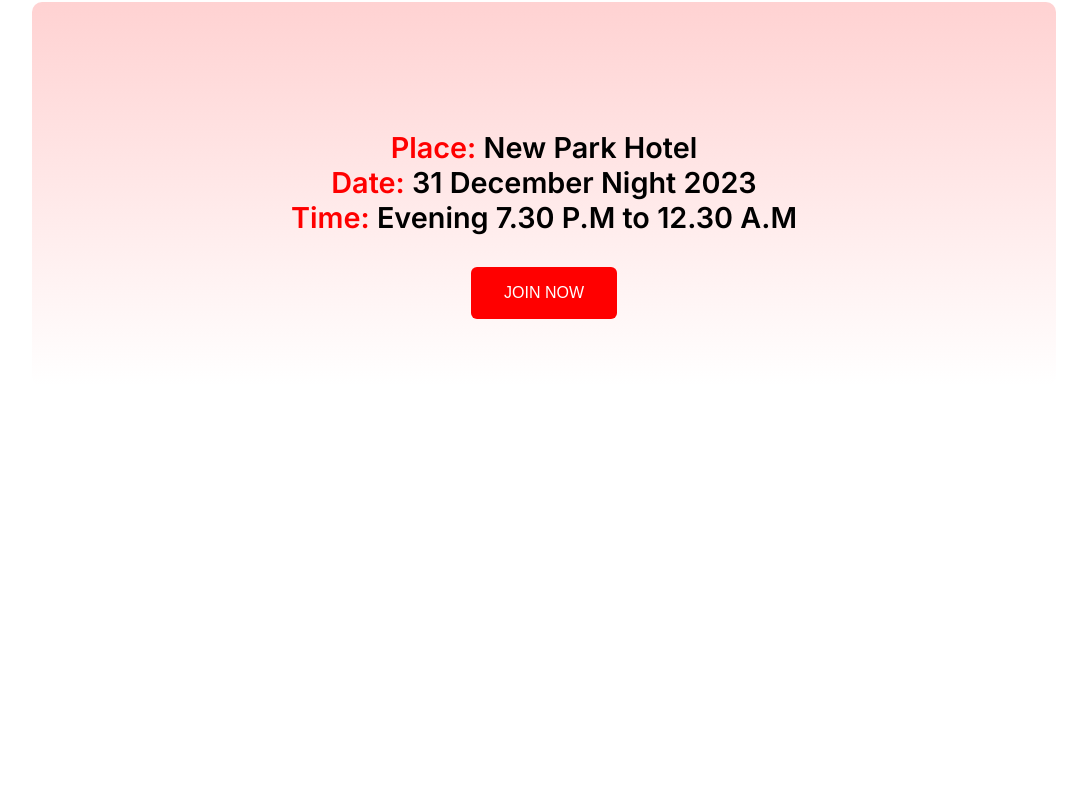
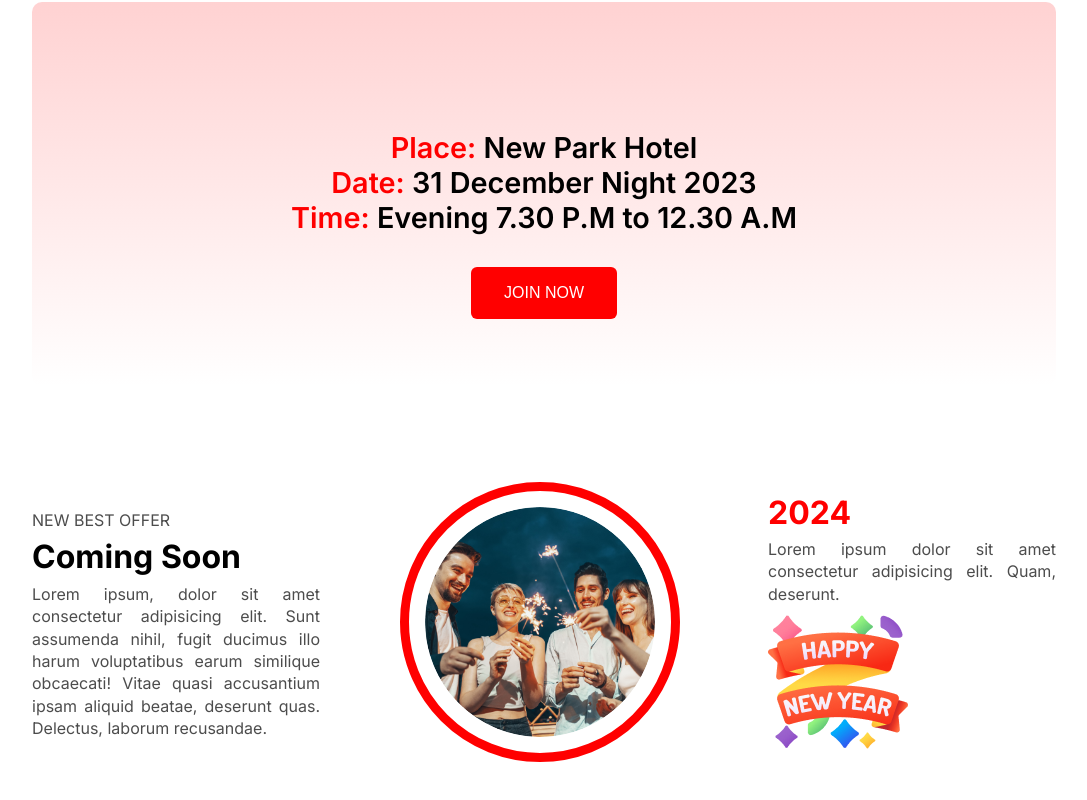
Before and after one commit to saadprof/PH_new-year-offer-resources, a plain HTML site: page index.html in a window 1280 px wide. Shown: the part 1901-2701 px from the top of the page, without its empty margins (96-1183 px from the left). Before the commit the page ends 2351 px from the top, so only its background shows below. Drawn offline with Linux system fonts and the light colour scheme.

Commit message:
'Best offers coming soon' section added

```diff
--- a/index.html
+++ b/index.html
@@ -43,8 +43,37 @@
             <section id="place-time">
                 <p><span class="red">Place:</span> New Park Hotel</p>
                 <p><span class="red">Date:</span> 31 December Night 2023</p>
-                <p><span class="red">Time:</span> Evening 7.30 P.M to 12.30 A.M</p>
+                <p>
+                    <span class="red">Time:</span> Evening 7.30 P.M to 12.30 A.M
+                </p>
                 <button id="join-place-time">JOIN NOW</button>
+            </section>
+            <section id="coming-soon">
+                <div>
+                    <p class="red">NEW BEST OFFER</p>
+                    <h3>Coming Soon</h3>
+                    <p>
+                        Lorem ipsum, dolor sit amet consectetur adipisicing
+                        elit. Sunt assumenda nihil, fugit ducimus illo harum
+                        voluptatibus earum similique obcaecati! Vitae quasi
+                        accusantium ipsam aliquid beatae, deserunt quas.
+                        Delectus, laborum recusandae.
+                    </p>
+                </div>
+                <div>
+                    <img id="bordered-image"
+                        src="images/Ellipse 1.png"
+                        alt="Best Offer Coming Soon"
+                    />
+                </div>
+                <div>
+                    <h3 class="red">2024</h3>
+                    <p>
+                        Lorem ipsum dolor sit amet consectetur adipisicing elit.
+                        Quam, deserunt.
+                    </p>
+                    <img src="images/Group 96.png" alt="">
+                </div>
             </section>
         </main>
         <footer id="footer"></footer>
--- a/style.css
+++ b/style.css
@@ -121,3 +121,29 @@ body {
 
     margin-top: 2rem;
 }
+
+#main #coming-soon{
+    margin: 6rem 0;
+    display: flex;
+    justify-content: space-between;
+    align-items: center;
+    gap: 5rem;
+}
+#main #coming-soon div{
+    width: calc(50% - 2rem);
+}
+#main #coming-soon #bordered-image{
+    border: .6rem solid red;
+    border-radius: 50%;
+    padding: 1rem;
+    width: 80%;
+}
+#main #coming-soon h3{
+    font-size: 2rem;
+}
+#main #coming-soon p{
+    color: rgba(0,0,0,0.7);
+    text-align: justify;
+    margin: .4rem 0;
+    line-height: 1.4rem;
+}
```
